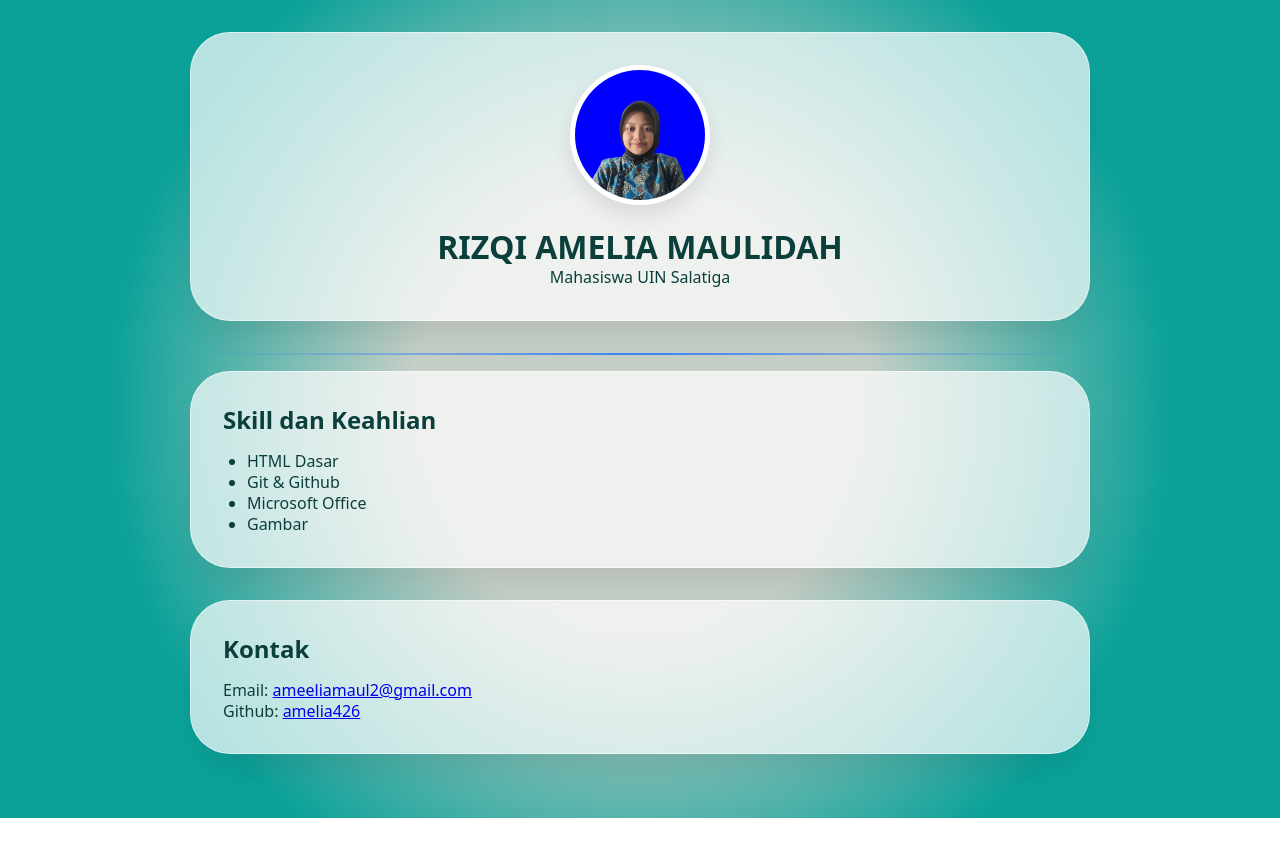
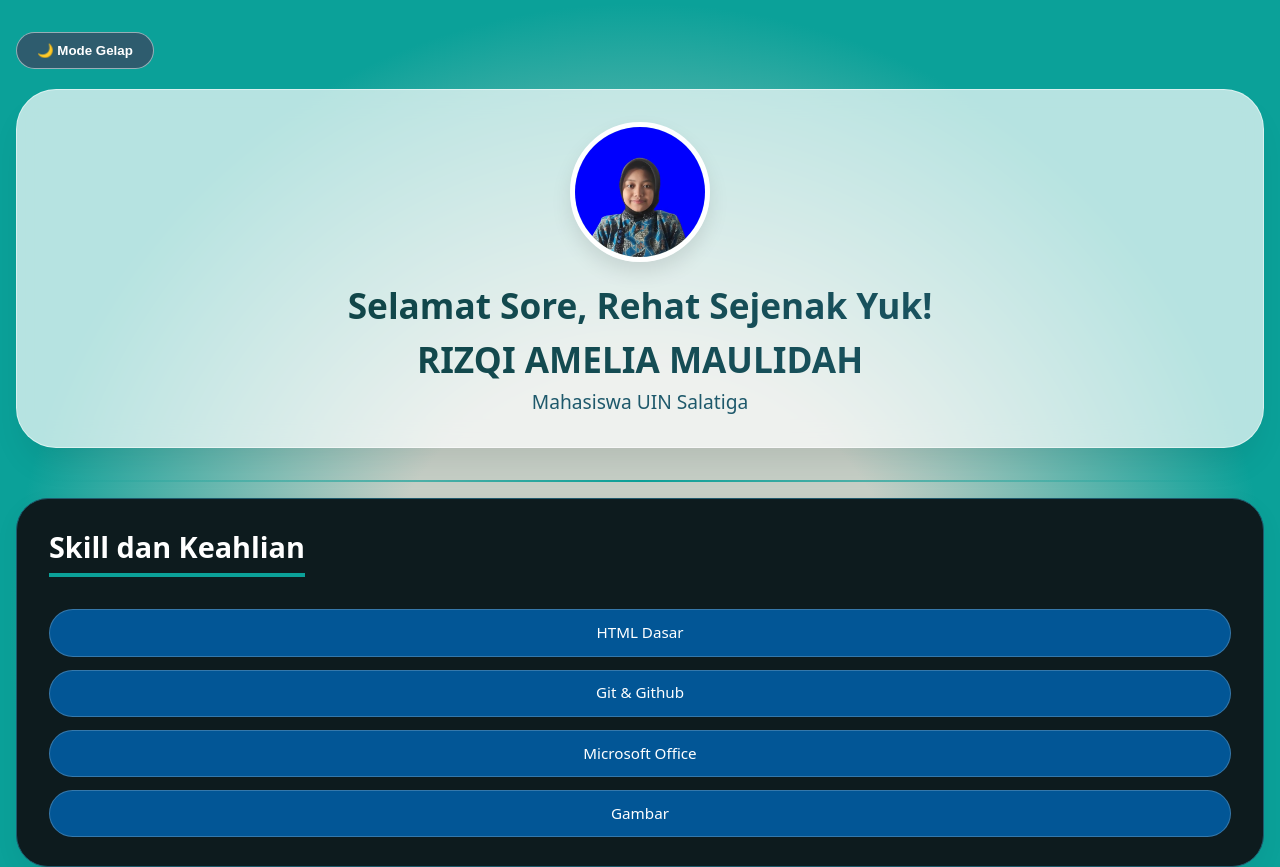
Before and after one commit to amelia426/Pertemuan-1-Tach-up, a plain HTML site: page index.html in a window 1280 px wide. Shown: the top 867 px of the page. Before the commit the page ends 818 px from the top, so only its background shows below. Drawn offline with Linux system fonts and the light colour scheme.

Commit message:
Add files via upload

```diff
--- a/index.html
+++ b/index.html
@@ -1,5 +1,6 @@
 <!DOCTYPE html>
 <html lang="en">
+
 <head>
     <meta charset="UTF-8">
     <meta name="viewport" content="width=device-width, initial-scale=1.0">
@@ -7,11 +8,12 @@
     <link rel = "stylesheet" href="./style.css" />
 </head>
 <body>
-<div class="container">
+    <button class="floating-btn" id="theme-btn">🌙 Mode Gelap</button>
     <header>
-    <img src="amel.jpeg"alt="Foto Profil"width="150" />
-    <h1>RIZQI AMELIA MAULIDAH</h1>
-    <P>Mahasiswa UIN Salatiga</P>
+        <img src="amel.jpeg"alt="Foto Profil"width="150" />
+        <h1 id="greeting"></h1>
+        <h1>RIZQI AMELIA MAULIDAH</h1>
+        <P>Mahasiswa UIN Salatiga</P>
     </header>
 
     <hr />
@@ -30,5 +32,14 @@
         <p>Email: <a href="ameeliamaul2@gmail.com">ameeliamaul2@gmail.com</a></p>
         <p>Github: <a href="https://github.com/amelia426">amelia426</a></p>
     </section>
+
+    <hr>
+
+    <footer>
+        <p>&copy; 2026 Techup Academy</p>
+        </footer>
+
+        <script src="scripts.js"></script>
 </body>
+
 </html>
--- /dev/null
+++ b/scripts.js
@@ -0,0 +1,27 @@
+const themeBtn = document.getElementById('theme-btn');
+themeBtn.addEventListener('click', () => {
+    document.body.classList.toggle('dark-theme');
+
+    if(document.body.classList.contains('dark-theme')) {
+        themeBtn.innerText = "☀️ Mode Terang";
+    } else {
+        themeBtn.innerText = "🌙 Mode Gelap";
+    }
+
+    console.log("tes")
+});
+
+const greeting = document.getElementById('greeting');
+const jam = new Date().getHours();
+
+greeting.innerText = jam
+
+if (jam < 4 && jam <11) {
+    greeting.innerText = "Selamat Pagi, Semangat Coding";
+} else if (jam >= 11 && jam < 15) {
+    greeting.innerText = "Selamat Siang, Jangan Lupa Istirahat!";
+} else if (jam >= 15 && jam < 18) {
+    greeting.innerText = "Selamat Sore, Rehat Sejenak Yuk!";
+} else {
+    greeting.innerText = "Selamat Malam, Coding Dulu Yuk!";
+}
--- a/style.css
+++ b/style.css
@@ -1,3 +1,9 @@
+:root {
+    --bg-color: linear-gradient(135deg, #1e596b 0%, #0b3f3c 100%);
+    --text-color: #ffffff;
+    --card-bg: rgba(255, 255, 255, 0.7);
+}
+
 *{
     margin: 0;
     padding: 0;
@@ -10,6 +16,11 @@ body {
     color: #0b3f3c;
     line-height: 1.3;
     padding: 2rem 1rem;
+}
+body.dark-theme {
+    --bg-color: linear-gradient(135deg, #0ba199 0%, #0b3f3d 100%);
+    --text-color: #ffffff;
+    --card-bg: rgba(30, 41, 50, 0.6);
 }
 
 .container {
@@ -44,6 +55,126 @@ header img:hover {
     transform: scale(1.20);
 }
 
+header h1 {
+    font-size: 2.2rem;
+    font-weight: 600;
+    background: linear-gradient(120deg, #0b3f3c, #1e596b);
+    -webkit-background-clip: text;
+    background-clip: text;
+    color: transparent;
+    margin-bottom: 0.5rem;
+}
+
+header p {
+    font-size: 1.2rem;
+    color: #1e596b;
+    font-weight: 500;
+}
+
+section {
+    background: #0d1b1e;
+    border-radius: 32px;
+    padding: 1.8rem 2rem;
+    margin-bottom: 2rem;
+    box-shadow: 0 8px 24px rgba(0, 0, 0, 0.05);
+    transition: all 0.25s ease;
+    border: 1px solid #1e596b;
+}
+
+section:hover {
+    transform: translateY(-5px);
+    box-shadow: 0 8px 24px rgba(0, 0, 0, 0.12);
+    border-color: #cbdde9;
+}
+
+section h2 {
+    font-size: 1.8rem;
+    font-weight: 600;
+    margin-bottom: 1rem;
+    padding-bottom: 0.5rem;
+    border-bottom: 4px solid #0ba199;
+    display: inline-block;
+    color: #ffffff;
+}
+
+section p {
+    margin-top: 0.7rem;
+    color: #ffffff;
+}
+
+section ul {
+    list-style: none;
+    margin-top: 1rem;
+    display: flex;
+    flex-direction: column;
+    gap: 0.8rem;
+}
+
+section ul li {
+    background: #025696;
+    padding: 0.8rem 1.5rem;
+    border-radius: 40px;
+    font-weight: 500;
+    color: #ffffff;
+    border: 1px solid rgba(255, 255, 255, 0.2);
+    transition: all 0.2s;
+    font-size: 0.95rem;
+    text-align: center;
+}
+
+section ul li:hover {
+    background: #013a66;
+    padding: 0.5rem 1.2rem;
+    border-radius: 40px;
+    font-weight: 500;
+    color: #ffffff;
+    border: 1px solid #cbdde9;
+    transition: all 0.2s;
+    font-size: 0.95rem;
+}
+
+section:last-of-type p {
+    margin: 0.75rem 0;
+    display: flex;
+    align-items: center;
+    gap: 0.5rem;
+    flex-wrap: wrap;
+}
+
+section a {
+    color: #0ba199;
+    text-decoration: none;
+    font-weight: 500;
+    border-bottom: 2px solid transparent;
+    transition: 0.2s;
+}
+
+section a:hover {
+    border-bottom-color: #0ba199;
+    color: #ffffff;
+}
+
+section:last-of-type p:first-of-type::before {
+    content: "📩";
+    font-size: 1.2rem;
+}
+
+section:last-of-type p:last-of-type::before {
+    content: "🐙";
+    font-size: 1.2rem;
+}
+
+footer {
+    text-align: center;
+    margin-top: 1.5rem;
+    padding: 1.5rem;
+    background: rgba(255, 255, 255, 0.1);
+    border-radius: 60px;
+    font-size: 0.9rem;
+    color: #0b3f3c;
+    border: 1px solid rgba(255, 225, 255, 0.6);
+}
+
 @media (max-width: 640px) {
     body {padding: 1rem;}
     header h1 {font-size: 1.6rem;}
@@ -61,30 +192,27 @@ header img:hover {
 html{
     scroll-behavior: smooth;
 }
+
 hr {
     margin: 1rem 0;
     border: none;
     height: 2px;
-    background: linear-gradient(to right, transparent, #3b82f6, transparent);
+    background: linear-gradient(to right, transparent, #0ba199, transparent);
 }
 
-.card {
-    background: rgba(255, 255, 255, 0.7); /* Transparansi putih */
-    -webkit-backdrop-filter: blur(12px);
-    backdrop-filter: blur(12px);
-    border-radius: 40px;
-    padding: 2rem;
-    margin-bottom: 2rem;
-    box-shadow: 0 20px 35px -10px rgba(0, 0, 0, 0.1);
+.floating-btn {
+    margin-bottom: 20px;
+    padding: 10px 20px;
+    border-radius: 50px;
     border: 1px solid rgba(255, 255, 255, 0.5);
+    cursor: pointer;
+    background: #2e5c6e;
+    color: #fff;
+    font-weight: bold;
+    transition: all.3s ease;
 }
 
-.card h2 {
-    margin-top: 0;
-    margin-bottom: 1rem;
+.floating-btn:hover {
+    background: #2e5c64;
+    color: #fff;
 }
-
-.card ul {
-    list-style-type: disc;
-    padding-left: 1.5rem;
-}
```
